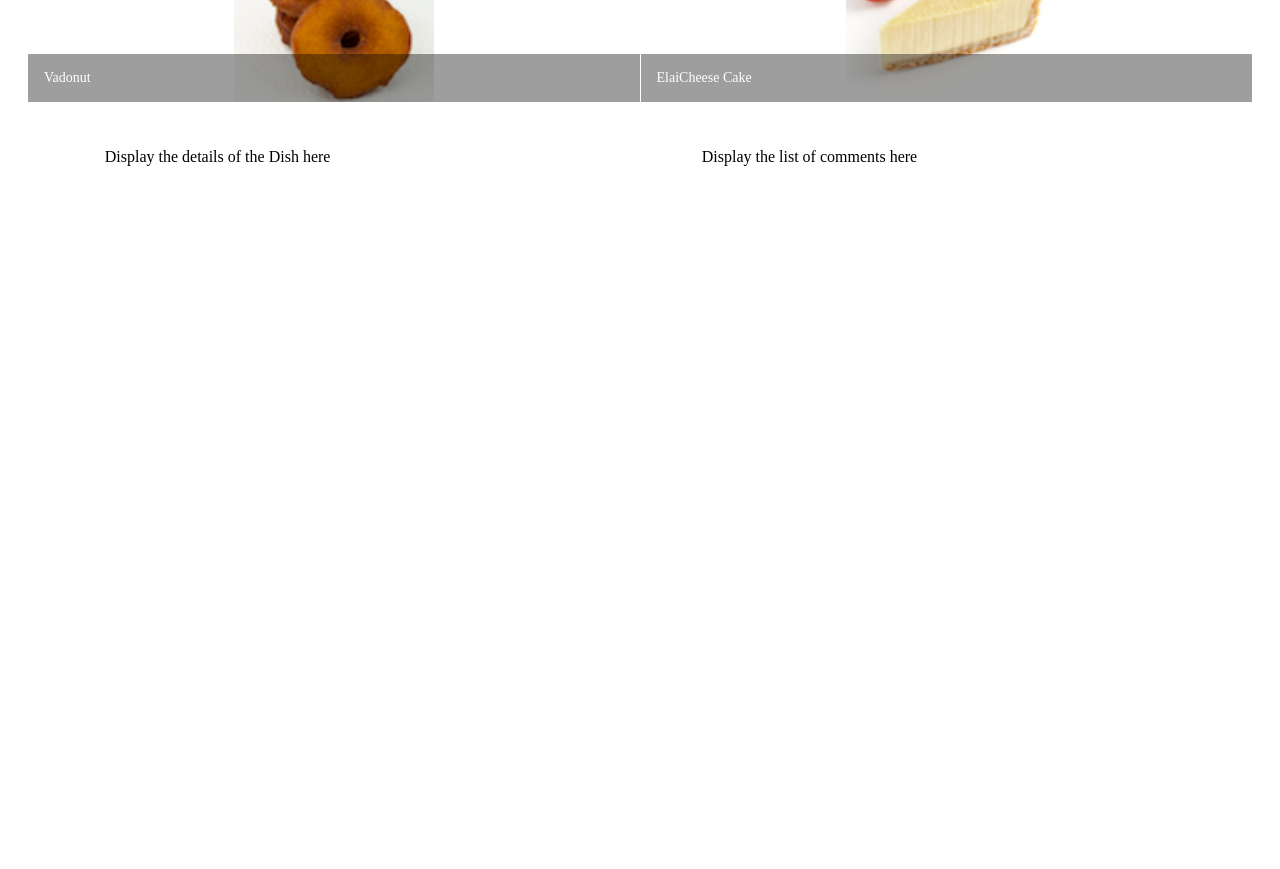
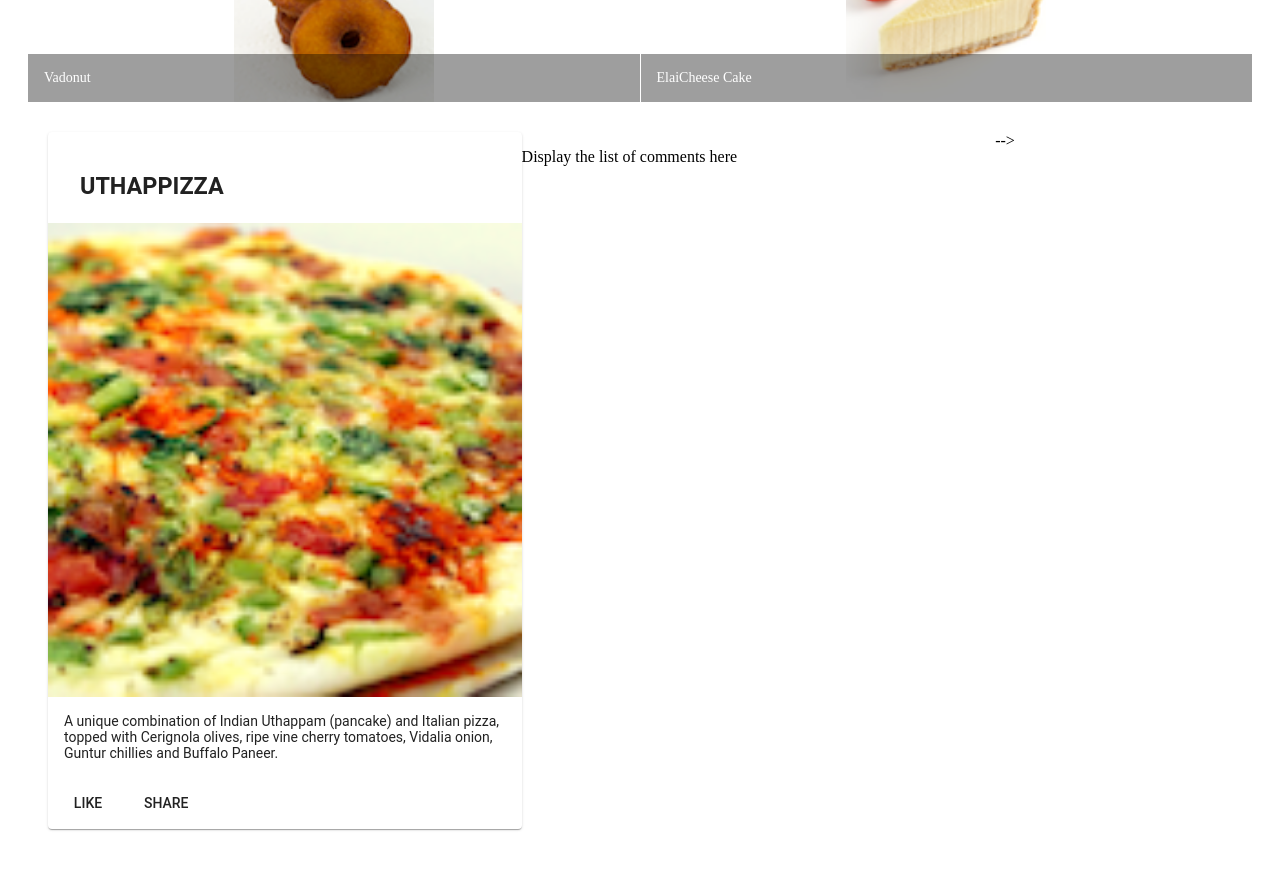
Before and after one commit to Elenetta17/conFusion, an Angular app: page / in a window 1280 px wide. Shown: the part 460-1329 px from the top of the page. Before the commit the page ends 800 px from the top, so only its background shows below. Built offline with nearby package versions, Linux system fonts and the light colour scheme.

Commit message:
Week 1 Task 2

```diff
--- a/src/app/dishdetail/dishdetail.component.html
+++ b/src/app/dishdetail/dishdetail.component.html
@@ -6,12 +6,38 @@
     fxLayoutGap="10px"
     fxLayoutGap.xs="0">
 
-  <div fxFlex="40">
+
+
+    <div fxFlex >
+      <div fxFlex="40">
+        <mat-card *ngIf="dish">
+          <mat-card-header>
+            <mat-card-title>
+              <h3>{{dish.name | uppercase}}</h3>
+            </mat-card-title>
+          </mat-card-header>
+          <img mat-card-image src={{dish.image}} alt={{dish.name}}>
+          <mat-card-content>
+            <p>{{dish.description}}</p>
+          </mat-card-content>
+          <mat-card-actions>
+            <button mat-button>LIKE</button>
+            <button mat-button>SHARE</button>
+          </mat-card-actions>
+        </mat-card>
+    </div>
+    <div fxFlex="40">
+      <p>Display the list of comments here</p>
+    </div> -->
+
+  </div>
+
+  <!-- <div fxFlex="40">
     <p>Display the details of the Dish here</p>
   </div>
 
   <div fxFlex="40">
     <p>Display the list of comments here</p>
-  </div>
+  </div> -->
 
 </div>
--- a/src/app/dishdetail/dishdetail.component.ts
+++ b/src/app/dishdetail/dishdetail.component.ts
@@ -7,9 +7,57 @@
 })
 export class DishdetailComponent implements OnInit {
 
+  dish = DISH;
+
   constructor() { }
 
   ngOnInit(): void {
   }
 
+
 }
+
+
+  const DISH = {
+    id: '0',
+    name: 'Uthappizza',
+    image: '/assets/images/uthappizza.png',
+    category: 'mains',
+    featured: true,
+    label: 'Hot',
+    price: '4.99',
+    // tslint:disable-next-line:max-line-length
+    description: 'A unique combination of Indian Uthappam (pancake) and Italian pizza, topped with Cerignola olives, ripe vine cherry tomatoes, Vidalia onion, Guntur chillies and Buffalo Paneer.',
+    comments: [
+       {
+           rating: 5,
+           comment: 'Imagine all the eatables, living in conFusion!',
+           author: 'John Lemon',
+           date: '2012-10-16T17:57:28.556094Z'
+       },
+       {
+           rating: 4,
+           comment: 'Sends anyone to heaven, I wish I could get my mother-in-law to eat it!',
+           author: 'Paul McVites',
+           date: '2014-09-05T17:57:28.556094Z'
+       },
+       {
+           rating: 3,
+           comment: 'Eat it, just eat it!',
+           author: 'Michael Jaikishan',
+           date: '2015-02-13T17:57:28.556094Z'
+       },
+       {
+           rating: 4,
+           comment: 'Ultimate, Reaching for the stars!',
+           author: 'Ringo Starry',
+           date: '2013-12-02T17:57:28.556094Z'
+       },
+       {
+           rating: 2,
+           comment: 'It\'s your birthday, we\'re gonna party!',
+           author: '25 Cent',
+           date: '2011-12-02T17:57:28.556094Z'
+       }
+   ]
+};
```
